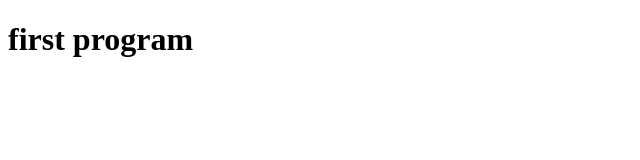
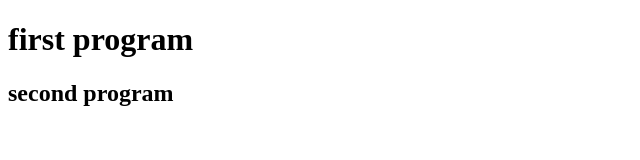
Before and after one commit to pavan01082003-ctrl/js-learning, a plain HTML site: page index.html in a window 1280 px wide. Shown: the whole page, without its empty margins (0-640 px from the left). Drawn offline with Linux system fonts and the light colour scheme.

Commit message:
Add feature into index.html

```diff
--- a/index.html
+++ b/index.html
@@ -8,5 +8,6 @@
   <body>
     <h1>first program</h1>
     <script src="script.js"></script>
+    <h2>second program</h2>
   </body>
 </html>
```
